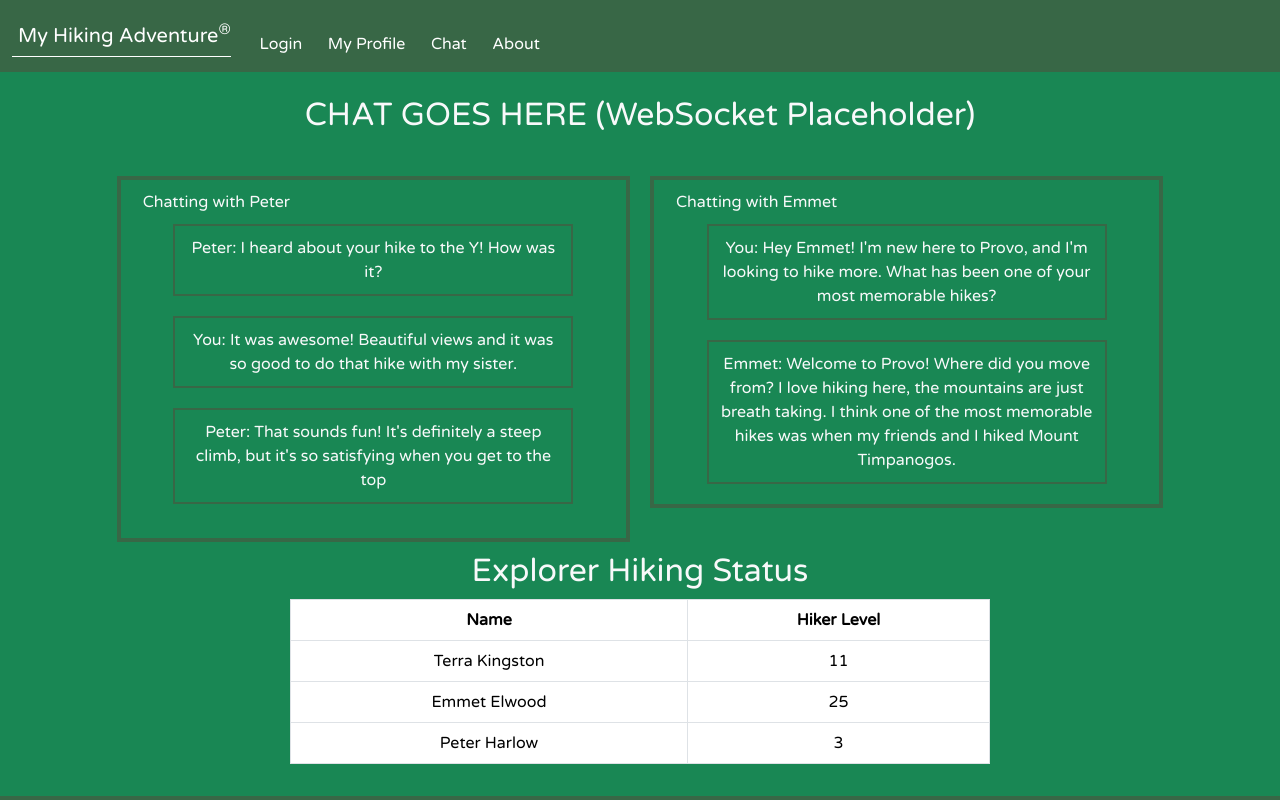
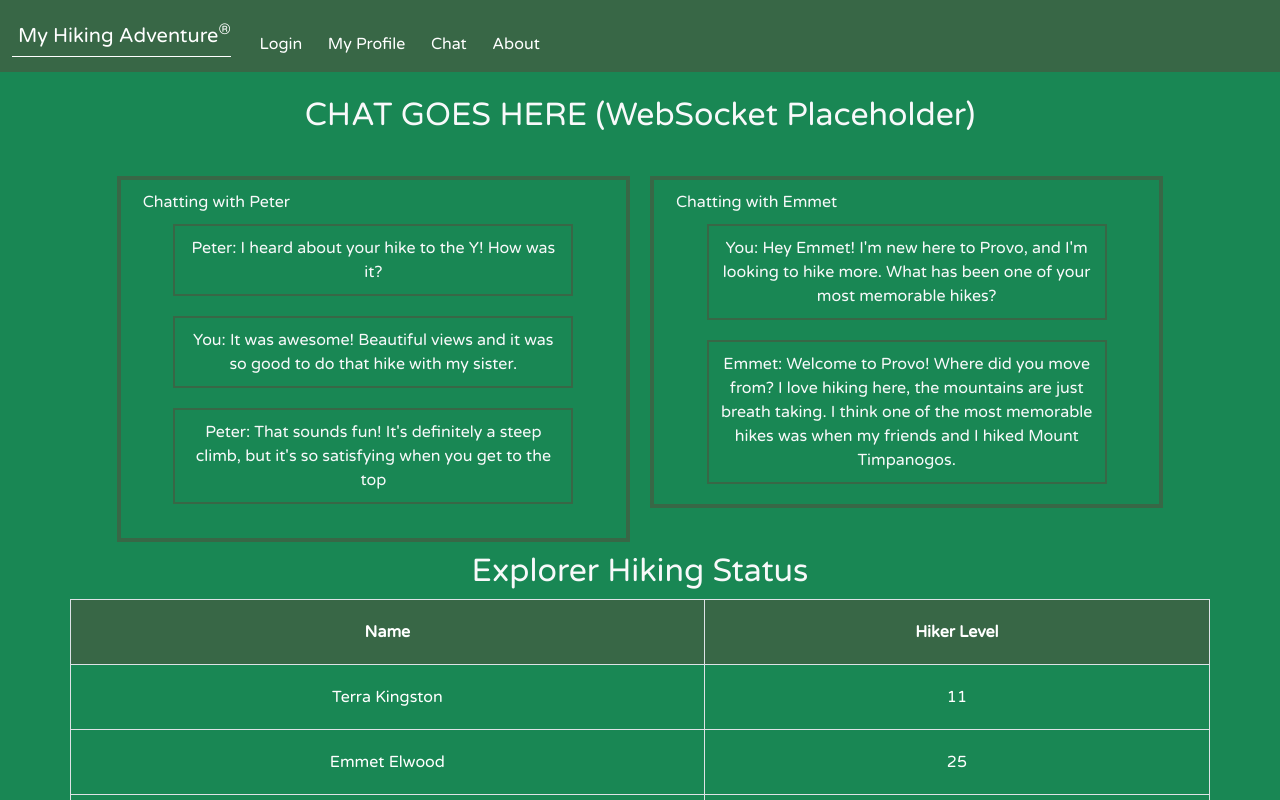
Before and after one commit to egriffioen/startup, a React (Vite) app: page /chat in a window 1280 px wide. Shown: the top 800 px of the page. Built offline with nearby package versions, Linux system fonts and the light colour scheme.

Commit message:
Chat table styling bug fixed

```diff
--- a/src/chat/chat.css
+++ b/src/chat/chat.css
@@ -1,7 +1,14 @@
-main .hikerscoretable {
+.hikerscoretable th {
     max-width: 700px;
     padding: 20px;
     background-color: #386746; /* Dark green color */
+    color: white;
+}
+
+.hikerscoretable td {
+    max-width: 700px;
+    padding: 20px;
+    background-color: rgba(25, 135, 84, 1); /* Dark green color */
     color: white;
 }
 
--- a/src/chat/chat.jsx
+++ b/src/chat/chat.jsx
@@ -33,7 +33,7 @@
 
       <h2>Explorer Hiking Status</h2>
         <table className="table table-bordered text-white container hikerscoretable">
-          <thead className="bg-dark-green" >
+          <thead>
             <tr>
               <th>Name</th>
               <th>Hiker Level</th>
```
